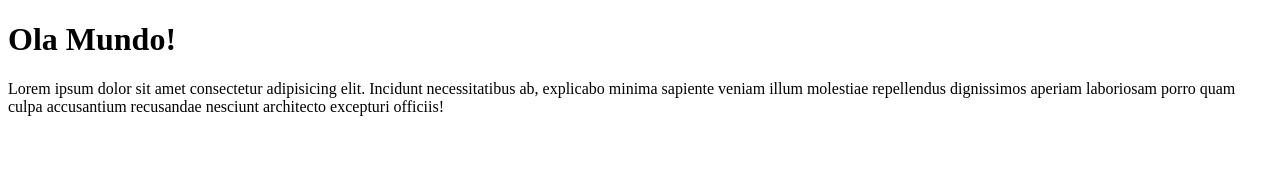
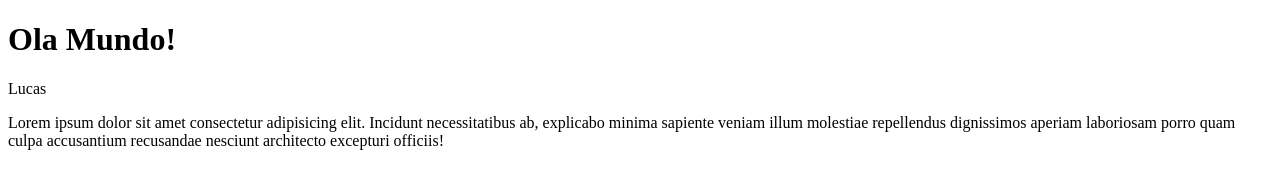
Before and after one commit to celsonsantos/projecto-1, a plain HTML site: page index.html in a window 1280 px wide. Drawn offline with Linux system fonts and the light colour scheme.

Commit message:
Adicionado uma Div com texto Lucas ao Body

```diff
--- a/index.html
+++ b/index.html
@@ -7,6 +7,9 @@
 </head>
 <body>
     <h1>Ola Mundo!</h1>
+    <div>
+        <p>Lucas</p>
+    </div>
     <p>Lorem ipsum dolor sit amet consectetur adipisicing elit. Incidunt necessitatibus ab, explicabo minima sapiente veniam illum molestiae repellendus dignissimos aperiam laboriosam porro quam culpa accusantium recusandae nesciunt architecto excepturi officiis!</p>
 </body>
 </html>
```
